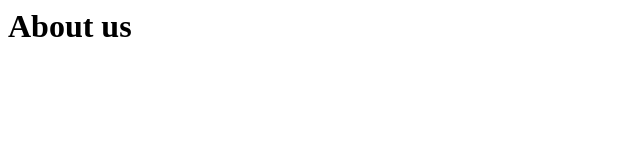
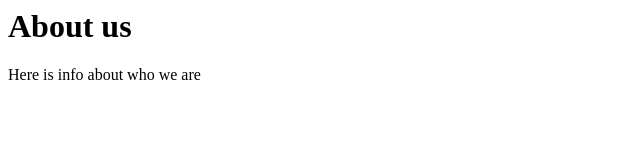
Before and after one commit to annieroland/week-1, a plain HTML site: page about.html in a window 1280 px wide. Shown: the whole page, without its empty margins (0-640 px from the left). Drawn offline with Linux system fonts and the light colour scheme.

Commit message:
paragraph
added p

```diff
--- a/about.html
+++ b/about.html
@@ -5,3 +5,7 @@
 <div>
   <h1>About us</h1>
 </div>
+
+<div>
+  <P>Here is info about who we are</p>
+</div>
```
